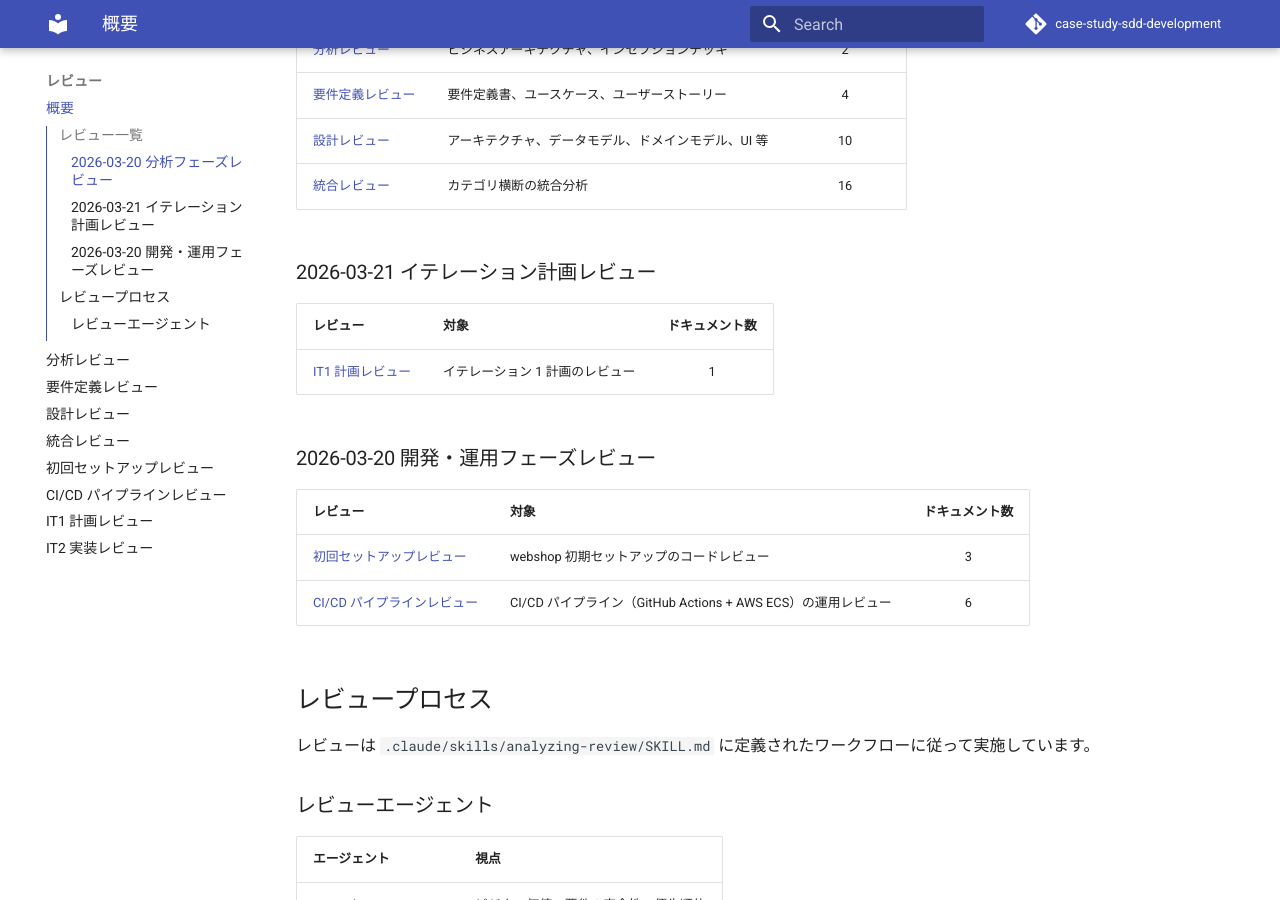
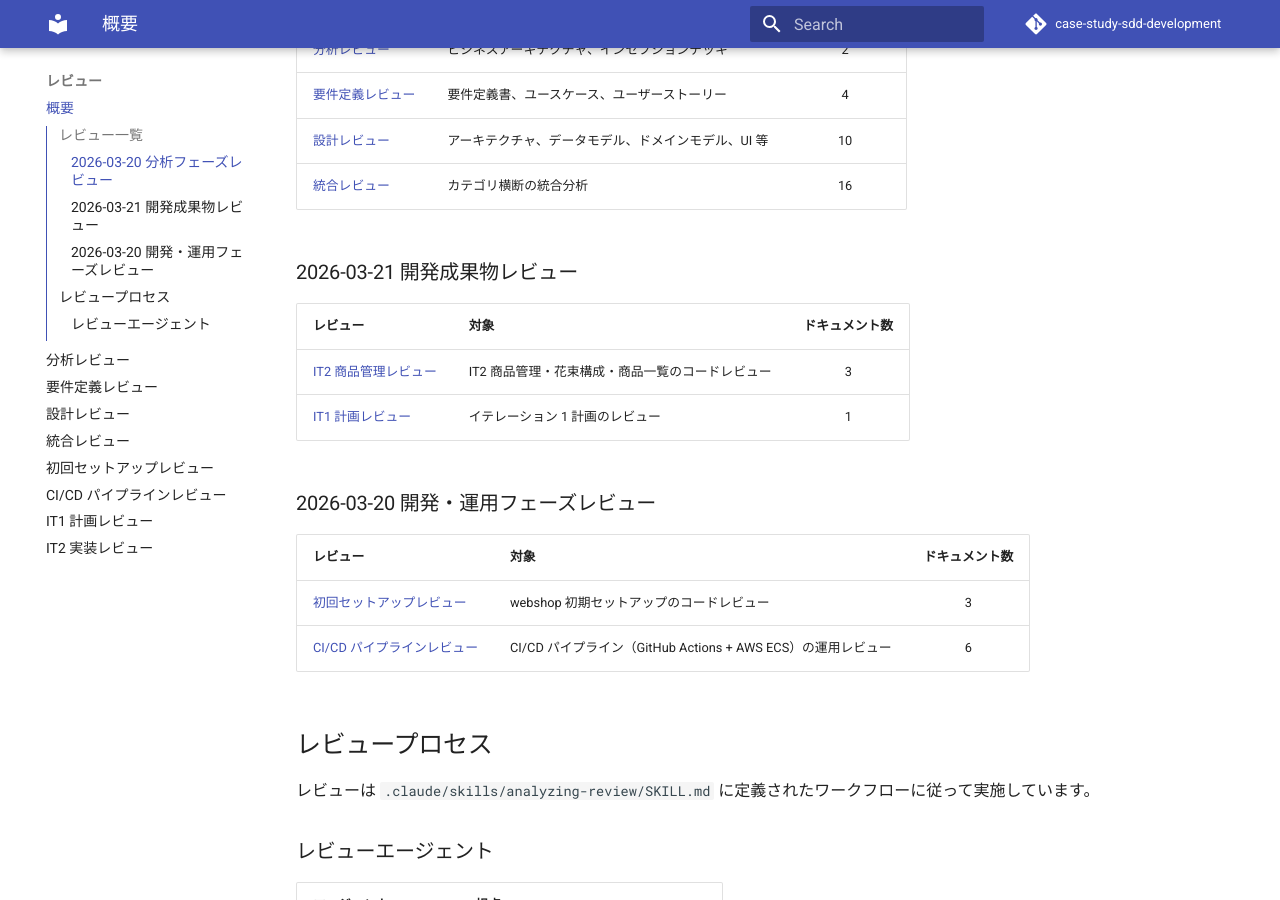
Before and after one commit to k2works/case-study-sdd-development, an MkDocs documentation site: the page built from docs/review/index.md, in a window 1280 px wide and 900 px high, scrolled down 476 px. Built offline with MkDocs 1.6.1 and Material for MkDocs 9.7.7, drawn with Linux system fonts in a browser that asks for light colours; comment, search, counter and statistics services are not loaded.

Commit message:
docs(sync): レビューインデックスに IT2 商品管理レビューを追加

```diff
--- a/docs/review/index.md
+++ b/docs/review/index.md
@@ -15,10 +15,11 @@ XP エージェント 5 名（プロダクトマネージャー、アーキテ
 | [設計レビュー](design_review_20260320.md) | アーキテクチャ、データモデル、ドメインモデル、UI 等 | 10 |
 | [統合レビュー](integrated_review_20260320.md) | カテゴリ横断の統合分析 | 16 |
 
-### 2026-03-21 イテレーション計画レビュー
+### 2026-03-21 開発成果物レビュー
 
 | レビュー | 対象 | ドキュメント数 |
 |:---|:---|:---:|
+| [IT2 商品管理レビュー](it2_product_review_20260321.md) | IT2 商品管理・花束構成・商品一覧のコードレビュー | 3 |
 | [IT1 計画レビュー](iteration_plan-1_review_20260321.md) | イテレーション 1 計画のレビュー | 1 |
 
 ### 2026-03-20 開発・運用フェーズレビュー
```
